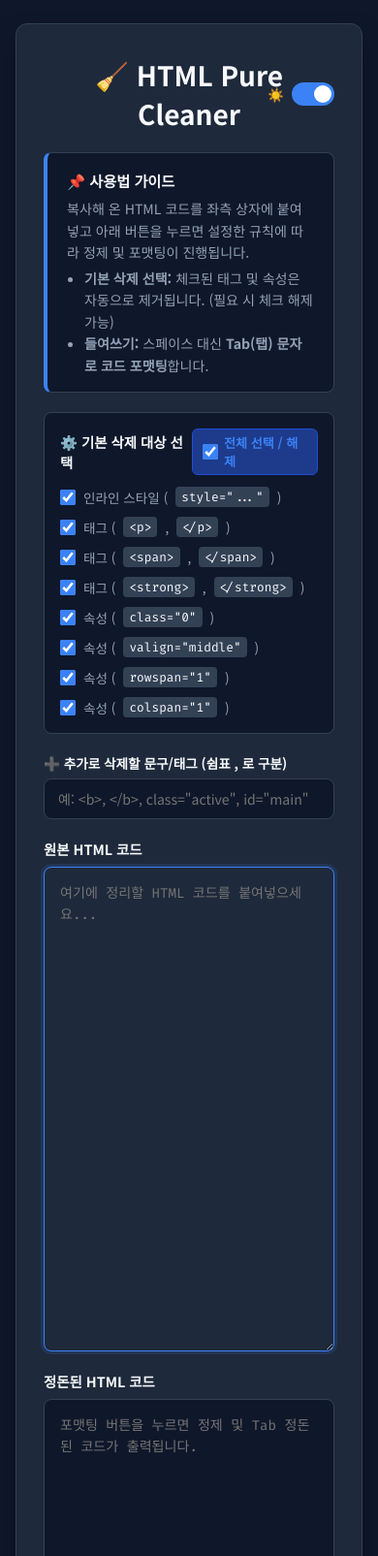
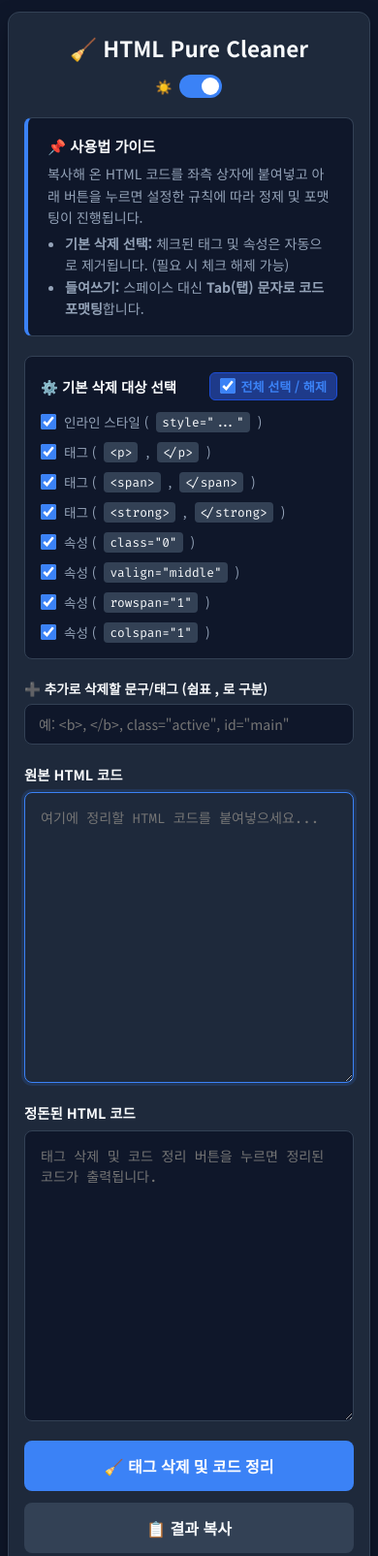
Before and after one commit to luckydos/html-pure, a plain HTML site: page index.html in a window 390 px wide. Shown: the top 1605 px of the page at 97% size. Drawn offline with Linux system fonts and the light colour scheme.

Commit message:
edit <br>, <a> tag

```diff
--- a/index.html
+++ b/index.html
@@ -200,6 +200,8 @@
 			display: flex;
 			align-items: center;
 			justify-content: space-between;
+			flex-wrap: wrap;
+			gap: 8px;
 		}
 
 		/* 전체 선택 버튼 토글 강조 스타일 */
@@ -288,12 +290,6 @@
 			margin-bottom: 20px;
 		}
 
-		@media (max-width: 900px) {
-			.editor-grid {
-				grid-template-columns: 1fr;
-			}
-		}
-
 		.editor-box {
 			display: flex;
 			flex-direction: column;
@@ -368,6 +364,48 @@
 			font-size: 0.75rem;
 			color: #22c55e;
 			display: none;
+		}
+
+		/* 📱 모바일 전용 반응형 레이아웃 수정 */
+		@media (max-width: 900px) {
+			body {
+				padding: 12px 8px;
+			}
+
+			.container {
+				padding: 20px 16px;
+			}
+
+			.header {
+				flex-direction: column;
+				align-items: center;
+				gap: 12px;
+			}
+
+			.header h1 {
+				font-size: 1.4rem;
+				text-align: center;
+			}
+
+			.dark-mode-toggle {
+				position: static;
+			}
+
+			.options-grid {
+				grid-template-columns: 1fr;
+			}
+
+			.editor-grid {
+				grid-template-columns: 1fr;
+			}
+
+			textarea {
+				height: 300px;
+			}
+
+			.btn-group {
+				flex-direction: column;
+			}
 		}
 	</style>
 </head>
@@ -461,7 +499,7 @@
 					정돈된 HTML 코드
 					<span id="copyBadge" class="copy-badge">✓ 클립보드에 복사됨!</span>
 				</label>
-				<textarea id="outputHtml" readonly placeholder="포맷팅 버튼을 누르면 정제 및 Tab 정돈된 코드가 출력됩니다."></textarea>
+				<textarea id="outputHtml" readonly placeholder="태그 삭제 및 코드 정리 버튼을 누르면 정리된 코드가 출력됩니다."></textarea>
 			</div>
 		</div>
 
@@ -584,17 +622,21 @@
 				});
 			}
 
-			// 태그 안쪽 양끝의 쓸데없는 공백/줄바꿈 제거
+			// 태그 양끝 공백을 지우되, 주석(<!--) 시작 지점 앞에는 강제로 줄바꿈(\n) 추가
 			cleanedHtml = cleanedHtml
-				.replace(/>\s+/g, '>')  // 태그 연 직후 공백 제거
-				.replace(/\s+</g, '<'); // 태그 닫히기 직전 공백 제거
+				.replace(/>\s+/g, '>')
+				.replace(/\s+</g, '<')
+				.replace(/<!--/g, '\n<!--'); // 🔥 이 줄을 추가하여 주석을 강제로 다음 줄로 이동
+
+			// <br> 태그 앞뒤에 있는 모든 줄바꿈, 탭, 공백을 한 줄로 단축
+			cleanedHtml = cleanedHtml.replace(/\s*<br\s*\/?>\s*/gi, '<br>');
 
 			// 3. Tab 들여쓰기 옵션으로 js-beautify 포맷팅 설정
 			const options = {
 				indent_size: 1,
 				indent_char: "\t",         // Tab 문자로 들여쓰기
 				indent_with_tabs: true,    // Tab 들여쓰기 활성화
-				inline: ["span", "strong", "a", "b", "i"], // td, th는 줄바꿈되도록 제거
+				inline: ["a", "abbr", "b", "bdi", "bdo", "br", "cite", "code", "data", "datalist", "del", "dfn", "em", "i", "ins", "kbd", "mark", "meter", "output", "progress", "q", "rp", "rt", "s", "samp", "small", "span", "strong", "sub", "sup", "time", "u", "var", "wbr"],
 				unformatted: [],
 				max_preserve_newlines: 1,
 				preserve_newlines: false,  // 원본의 불필요한 줄바꿈 제거
```
